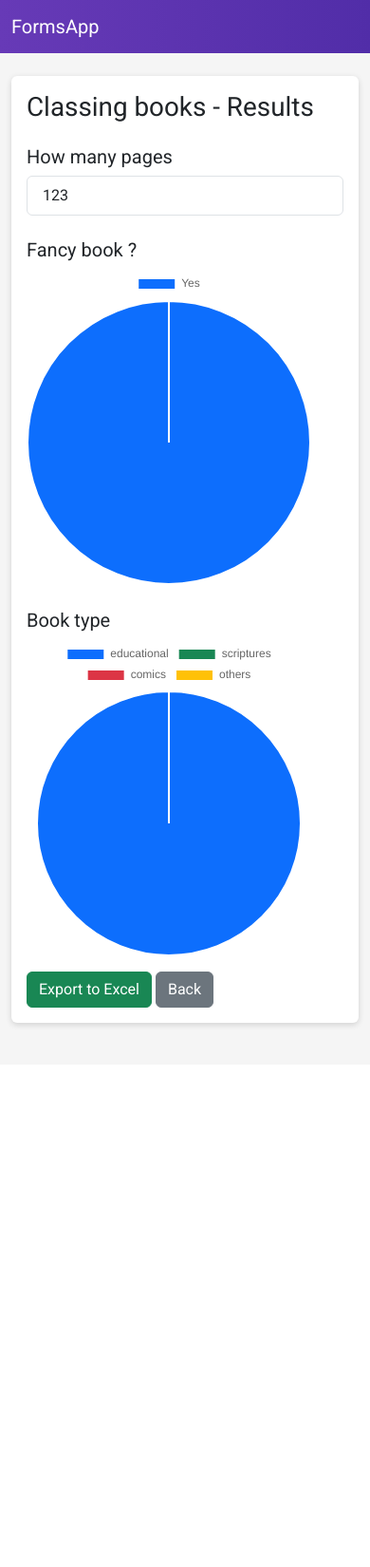
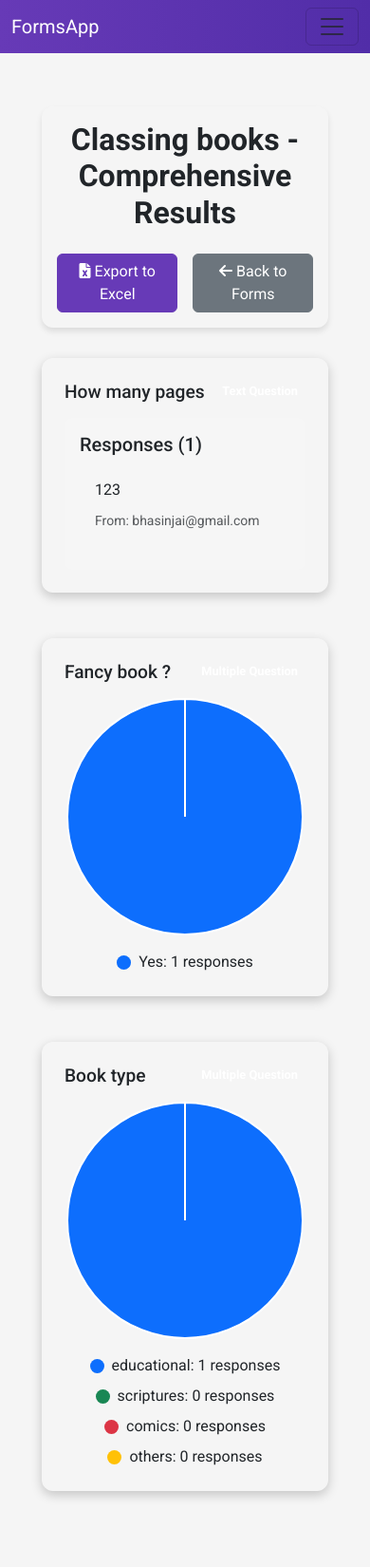
Before and after one commit to jaibhasin/google_forms_flask, a Flask app: page /form/1/results in a window 390 px wide. Shown: the whole page at 95% size. Before the commit the page ends 1084 px from the top, so only its background shows below. Run offline with Flask 3, Linux system fonts and the light colour scheme.

Commit message:
Enhance results page with improved design and responsiveness
- Restructured results template
- Added custom results.css
- Updated base template
- Improved dark mode styling
- Added responsive grid layout for results
- Enhanced chart visualization

```diff
--- /dev/null
+++ b/myproject/static/results.css
@@ -0,0 +1,136 @@
+/* Results Page Styling */
+.results-container {
+    background-color: var(--dark-background);
+    padding: 2rem;
+}
+
+.results-header {
+    display: flex;
+    justify-content: space-between;
+    align-items: center;
+    margin-bottom: 2rem;
+    padding: 1rem;
+    background-color: var(--dark-surface);
+    border-radius: 12px;
+    box-shadow: 0 4px 6px rgba(0, 0, 0, 0.1);
+}
+
+.form-title {
+    color: var(--text-primary);
+    font-size: 2rem;
+    font-weight: 600;
+}
+
+.header-actions {
+    display: flex;
+    gap: 1rem;
+}
+
+.results-grid {
+    display: grid;
+    grid-template-columns: repeat(auto-fit, minmax(300px, 1fr));
+    gap: 1.5rem;
+}
+
+.question-results-card {
+    background-color: var(--dark-surface);
+    border-radius: 12px;
+    padding: 1.5rem;
+    box-shadow: 0 4px 12px rgba(0, 0, 0, 0.2);
+    transition: all 0.3s ease;
+}
+
+.question-results-card:hover {
+    transform: translateY(-5px);
+    box-shadow: 0 8px 20px rgba(0, 0, 0, 0.3);
+}
+
+.question-header {
+    display: flex;
+    justify-content: space-between;
+    align-items: center;
+    margin-bottom: 1rem;
+}
+
+.question-text {
+    color: var(--text-primary);
+    margin: 0;
+    font-size: 1.2rem;
+}
+
+.question-type {
+    font-size: 0.8rem;
+    padding: 0.25rem 0.5rem;
+}
+
+.chart-container {
+    height: 250px;
+    margin-bottom: 1rem;
+}
+
+.pie-chart {
+    width: 100%;
+    height: 100%;
+}
+
+.chart-legend {
+    display: flex;
+    flex-wrap: wrap;
+    gap: 0.5rem;
+    justify-content: center;
+}
+
+.legend-item {
+    display: flex;
+    align-items: center;
+    gap: 0.5rem;
+    color: var(--text-secondary);
+}
+
+.legend-color {
+    width: 15px;
+    height: 15px;
+    border-radius: 50%;
+    display: inline-block;
+}
+
+.text-responses {
+    background-color: rgba(255, 255, 255, 0.05);
+    border-radius: 8px;
+    padding: 1rem;
+}
+
+.response-list {
+    max-height: 300px;
+    overflow-y: auto;
+}
+
+.response-item {
+    background-color: rgba(255, 255, 255, 0.03);
+    border-radius: 8px;
+    padding: 1rem;
+    margin-bottom: 0.5rem;
+}
+
+.response-item p {
+    color: var(--text-primary);
+    margin-bottom: 0.5rem;
+}
+
+.response-item small {
+    color: var(--text-secondary);
+}
+
+/* Responsive Adjustments */
+@media (max-width: 768px) {
+    .results-header {
+        flex-direction: column;
+        text-align: center;
+    }
+
+    .header-actions {
+        width: 100%;
+        justify-content: center;
+        margin-top: 1rem;
+    }
+}
--- a/myproject/templates/base.html
+++ b/myproject/templates/base.html
@@ -4,19 +4,36 @@
     <title>FormsApp</title>
     <link rel="preconnect" href="https://fonts.googleapis.com">
     <link rel="preconnect" href="https://fonts.gstatic.com" crossorigin>
-    <link href="https://fonts.googleapis.com/css2?family=Roboto&display=swap" rel="stylesheet">
+    <link href="https://fonts.googleapis.com/css2?family=Roboto:wght@300;400;500;700&display=swap" rel="stylesheet">
     <link href="https://cdn.jsdelivr.net/npm/bootstrap@5.3.2/dist/css/bootstrap.min.css" rel="stylesheet">
+    <link rel="stylesheet" href="https://cdnjs.cloudflare.com/ajax/libs/font-awesome/6.0.0/css/all.min.css">
     <link rel="stylesheet" href="{{ url_for('static', filename='styles.css') }}">
+    <link rel="stylesheet" href="{{ url_for('static', filename='results.css') }}">
     <script src="https://cdn.jsdelivr.net/npm/chart.js@4.4.1/dist/chart.umd.min.js"></script>
+    <meta name="viewport" content="width=device-width, initial-scale=1">
 </head>
 <body>
     <nav class="navbar navbar-expand-lg mb-4">
         <div class="container">
             <a class="navbar-brand text-white" href="{{ url_for('index') }}">FormsApp</a>
+            <button class="navbar-toggler" type="button" data-bs-toggle="collapse" data-bs-target="#navbarNav">
+                <span class="navbar-toggler-icon"></span>
+            </button>
+            <div class="collapse navbar-collapse" id="navbarNav">
+                <ul class="navbar-nav ms-auto">
+                    <li class="nav-item">
+                        <a class="nav-link" href="{{ url_for('index') }}">Home</a>
+                    </li>
+                    <li class="nav-item">
+                        <a class="nav-link" href="{{ url_for('create_form') }}">Create Form</a>
+                    </li>
+                </ul>
+            </div>
         </div>
     </nav>
-    <div class="container pb-4">
+    <div class="container-fluid pb-4">
         {% block content %}{% endblock %}
     </div>
+    <script src="https://cdn.jsdelivr.net/npm/bootstrap@5.3.2/dist/js/bootstrap.bundle.min.js"></script>
 </body>
 </html>
--- a/myproject/templates/results.html
+++ b/myproject/templates/results.html
@@ -1,13 +1,72 @@
 {% extends 'base.html' %}
 {% block content %}
-<div class="card">
-<div class="card-body">
-<h1 class="card-title mb-4">{{ form.title }} - Results</h1>
+<div class="container-fluid results-container">
+    <div class="row">
+        <div class="col-12">
+            <div class="results-header">
+                <h1 class="form-title">{{ form.title }} - Comprehensive Results</h1>
+                <div class="header-actions">
+                    <a class="btn btn-primary" href="{{ url_for('export_excel', form_id=form.id) }}">
+                        <i class="fas fa-file-excel"></i> Export to Excel
+                    </a>
+                    <a class="btn btn-secondary" href="{{ url_for('index') }}">
+                        <i class="fas fa-arrow-left"></i> Back to Forms
+                    </a>
+                </div>
+            </div>
+        </div>
+    </div>
+
+    <div class="row results-grid">
         {% for question in form.questions %}
-  <h5 class="mt-4">{{ question.text }}</h5>
+        <div class="col-md-6 col-lg-4 mb-4">
+            <div class="question-results-card">
+                <div class="question-header">
+                    <h4 class="question-text">{{ question.text }}</h4>
+                    <span class="question-type badge
+                        {% if question.question_type == 'multiple' %}badge-primary{% else %}badge-secondary{% endif %}">
+                        {{ question.question_type|capitalize }} Question
+                    </span>
+                </div>
+
+                <div class="question-content">
                     {% if question.question_type == 'multiple' %}
-    <canvas id="chart-{{ question.id }}" height="200" width="200" style="width: 100%; max-width: 300px; height: auto;"></canvas>
+                        <div class="chart-container">
+                            <canvas id="chart-{{ question.id }}" class="pie-chart"></canvas>
+                        </div>
+                        <div class="chart-legend">
+                            {% for label, count in chart_data[question.id].items() %}
+                                <div class="legend-item">
+                                    <span class="legend-color" style="background-color: {{ loop.cycle('#0d6efd', '#198754', '#dc3545', '#ffc107', '#20c997', '#6c757d') }}"></span>
+                                    <span class="legend-label">{{ label }}: {{ count }} responses</span>
+                                </div>
+                            {% endfor %}
+                        </div>
+                    {% else %}
+                        <div class="text-responses">
+                            <h5>Responses ({{ question.answers.count() }})</h5>
+                            <div class="response-list">
+                                {% for answer in question.answers %}
+                                    <div class="response-item">
+                                        <p>{{ answer.answer_text }}</p>
+                                        <small class="text-muted">From: {{ answer.email }}</small>
+                                    </div>
+                                {% endfor %}
+                            </div>
+                        </div>
+                    {% endif %}
+                </div>
+            </div>
+        </div>
+        {% endfor %}
+    </div>
+</div>
+
+<script src="https://cdn.jsdelivr.net/npm/chart.js"></script>
 <script>
+document.addEventListener('DOMContentLoaded', function() {
+    {% for question in form.questions %}
+    {% if question.question_type == 'multiple' %}
     var ctx = document.getElementById('chart-{{ question.id }}').getContext('2d');
     new Chart(ctx, {
         type: 'pie',
@@ -15,23 +74,24 @@
             labels: {{ chart_data[question.id].keys()|list|tojson }},
             datasets: [{
                 data: {{ chart_data[question.id].values()|list|tojson }},
-            backgroundColor: ['#0d6efd','#198754','#dc3545','#ffc107','#20c997','#6c757d']
+                backgroundColor: [
+                    '#0d6efd', '#198754', '#dc3545',
+                    '#ffc107', '#20c997', '#6c757d'
+                ]
             }]
+        },
+        options: {
+            responsive: true,
+            maintainAspectRatio: false,
+            plugins: {
+                legend: {
+                    display: false
+                }
+            }
         }
     });
-    </script>
-  {% else %}
-    <ul class="list-group mb-3">
-    {% for answer in question.answers %}
-      <li class="list-group-item">{{ answer.answer_text }}</li>
-    {% endfor %}
-    </ul>
     {% endif %}
     {% endfor %}
-<div class="mt-3">
-  <a class="btn btn-success" href="{{ url_for('export_excel', form_id=form.id) }}">Export to Excel</a>
-  <a class="btn btn-secondary" href="{{ url_for('index') }}">Back</a>
-</div>
-</div>
-</div>
+});
+</script>
 {% endblock %}
```
Lines whose indentation alone changed are shown as unchanged.
